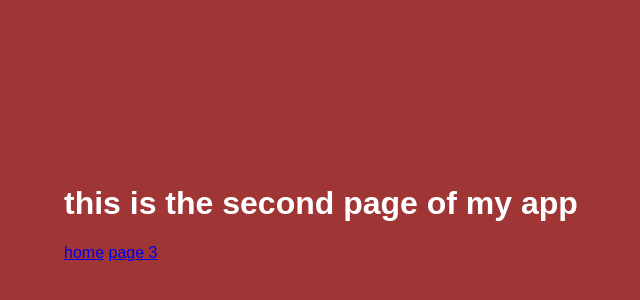
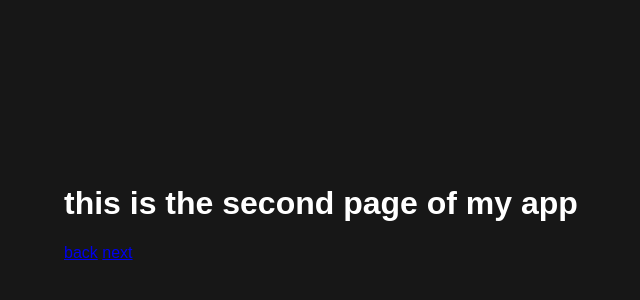
Before and after one commit to Silas672/Final-Project, a plain HTML site: page second-page.html in a window 1280 px wide. Shown: the part 36-336 px from the top of the page, without its empty margins (144-784 px from the left). Drawn offline with Linux system fonts and the light colour scheme.

Commit message:
new colors

```diff
--- a/second-page.html
+++ b/second-page.html
@@ -6,7 +6,7 @@
 </head>
 <style>
  body {
-        background: rgba(150, 33, 33, 0.911);
+        background: rgba(0, 0, 0, 0.911);
         font-family: Arial, sans-serif;
         position: relative;
         color:white;
@@ -17,8 +17,8 @@
 </style>
 
 <nav>
-    <a href="index.html">home</a>
-    <a href="third-page.html">page 3</a>
+    <a href="index.html">back</a>
+    <a href="third-page.html">next</a>
 </nav>
 
 </body>
```
Also changed, not shown: third-page.html (+2 -2 lines).
